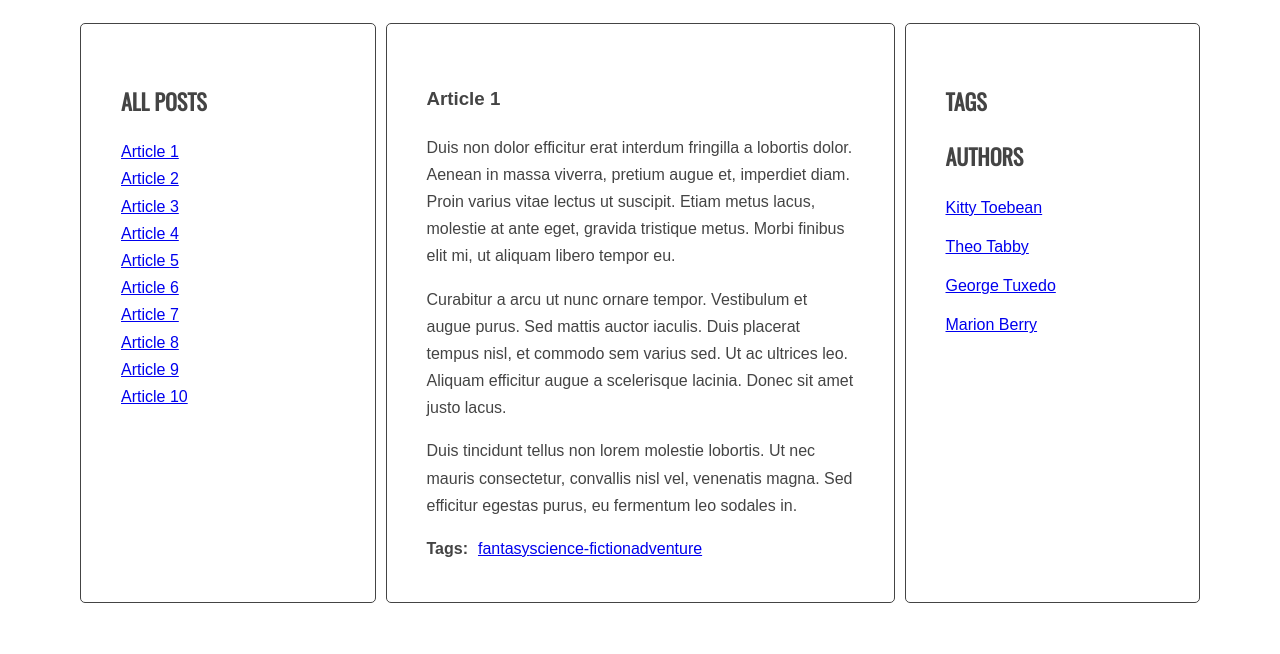
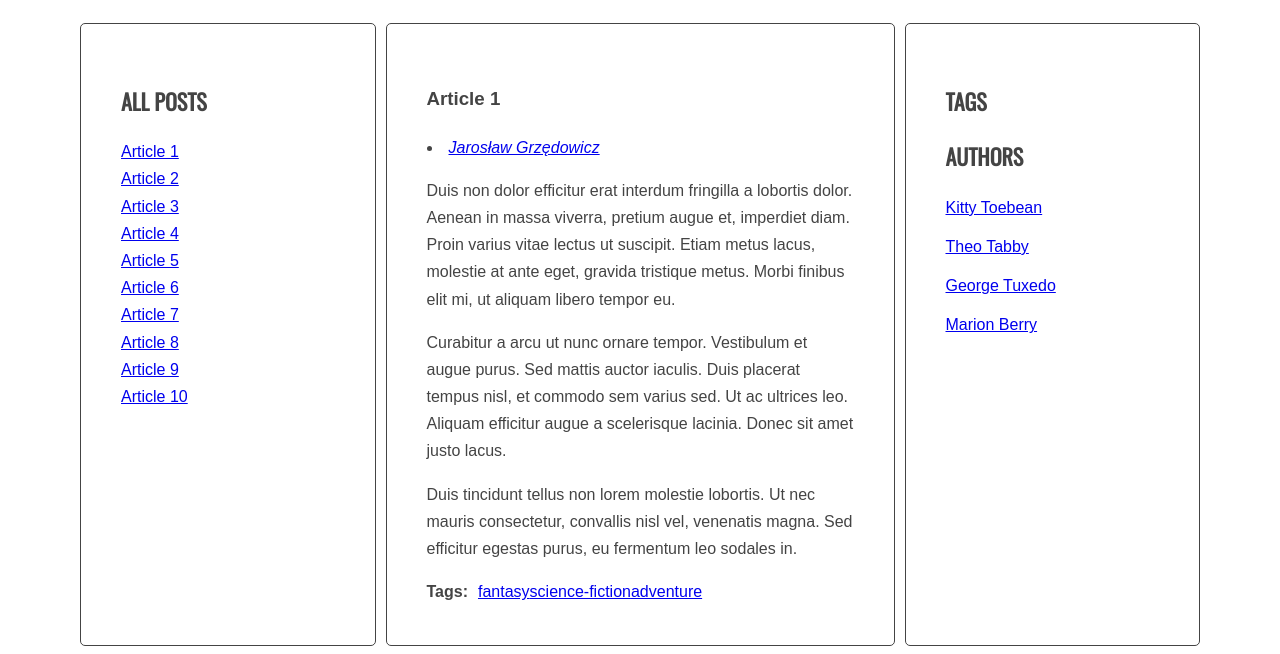
Before and after one commit to Dareczka-alt/javascript-blog, a website: page index.html in a window 1280 px wide. Shown: the part 220-874 px from the top of the page. Before the commit the page ends 831 px from the top, so only its background shows below. Drawn offline with nearby package versions, Linux system fonts and the light colour scheme.

Commit message:
Add generateAuthors

```diff
--- a/index.html
+++ b/index.html
@@ -145,7 +145,7 @@
               </ul>
             </div>
           </article>
-          <article class="post" id="article-7" data-tags="fantasy adventure" data-author="Robert M. Wegner">
+          <article class="post" id="article-7" data-tags="fantasy adventure" data-author="Robert Wegner">
             <h3 class="post-title">Article 7</h3>
             <p class="post-author"></p>
             <div class="post-content">
--- a/js/script.js
+++ b/js/script.js
@@ -49,7 +49,8 @@ function titleClickHandler(event) {
 const optArticleSelector = '.post',
   optTitleSelector = '.post-title',
   optTitleListSelector = '.titles',
-  optArticleTagsSelector = '.post-tags .list';
+  optArticleTagsSelector = '.post-tags .list',
+  optArticleAuthorsSelector = '.post-author';
 
 function generateTitleLinks(customSelector = '') {
   console.log('done');
@@ -193,3 +194,32 @@ function addClickListenersToTags() {
 }
 
 addClickListenersToTags();
+
+function generateAuthors() {
+  /* find all articles */
+  const articles = document.querySelectorAll(optArticleSelector);
+  for (let article of articles) {
+    /* find author wrapper */
+    const authorWrapper = article.querySelector(optArticleAuthorsSelector);
+    /* make html variable with empty string */
+    let html = '';
+
+    /* get author from data-author attribute */
+    const articleAuthor = article.getAttribute('data-author');
+    console.log('articleAuthor:', articleAuthor);
+    /* generate HTML of the link */
+    const linkHTML = '<li><a href="#' + articleAuthor + '"><span>' + articleAuthor + '</span></a></li>';
+    console.log('linkHTML:');
+
+    /* add generated code to html variable */
+    html = html + linkHTML;
+    console.log('html:', html);
+    /* insert HTML of all the links into the tags wrapper */
+    authorWrapper.insertAdjacentHTML('beforeEnd', linkHTML);
+    console.log('authorWrapper:');
+  }
+
+}
+
+
+generateAuthors();
```
